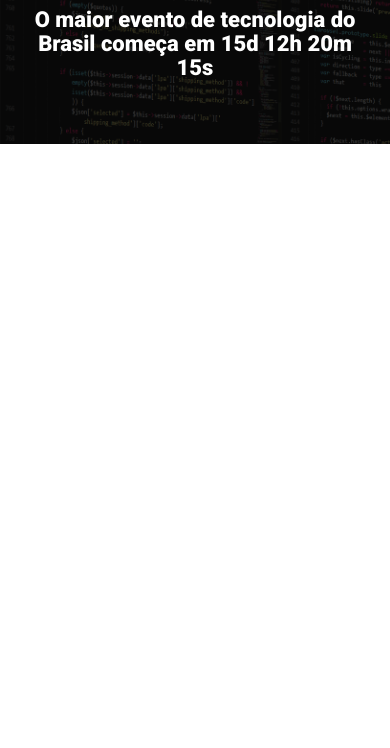
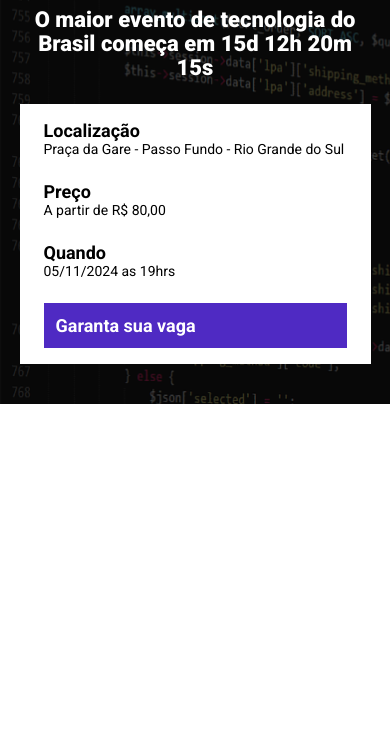
Before and after one commit to trevisandaniel/md21_landingpage, a website built with Parcel: page src/index.html in a window 390 px wide. Shown: the part 96-844 px from the top of the page. Built offline with nearby package versions, Linux system fonts and the light colour scheme.

Commit message:
finalizando o hero

```diff
--- a/src/index.html
+++ b/src/index.html
@@ -18,6 +18,25 @@
             <p class="hero__text">
                 O maior evento de tecnologia do Brasil começa em 15d 12h 20m 15s
             </p>
+            <div class="infos-bar">
+                <ul class="infos-bar__infos">
+                    <li class="infos-bar__infos__item">
+                        <b>Localização</b>
+                        Praça da Gare - Passo Fundo - Rio Grande do Sul
+                    </li>
+                    <li class="infos-bar__infos__item">
+                        <b>Preço</b>
+                        A partir de R$ 80,00
+                    </li>
+                    <li class="infos-bar__infos__item">
+                        <b>Quando</b>
+                        05/11/2024 as 19hrs
+                    </li>
+                </ul>
+                <a href="#" class="button button--primary">
+                    Garanta sua vaga
+                </a>
+            </div>
         </div>
     </header>
 
--- /dev/null
+++ b/src/styles/components/_buttons.scss
@@ -0,0 +1,24 @@
+.button{
+    padding: 12px;
+    font-size: 18px;
+    font-weight: bold;
+    text-decoration: none;
+    text-align: center;
+    white-space: nowrap;
+
+    &--primary{
+        color: #fff;
+        background-color: #4f2ac3;
+    }
+
+    @media (max-width:640px){
+        display: flex;
+        width: 100%;
+        align-items: center;
+    }
+
+    @media (max-width: 1024px){
+        display: flex;
+        align-items: center;
+    }
+}
--- /dev/null
+++ b/src/styles/components/_infos_bar.scss
@@ -0,0 +1,40 @@
+.infos-bar{
+    padding: 16px 24px;
+    background-color: #fff;
+    display: flex;
+    justify-content: space-between;
+
+    &__infos{
+        display: flex;
+        gap: 40px;
+
+        &__item{
+            font-size: 14px;
+            color: #000;
+
+            b{
+                font-size: 18px;
+                display: block;
+                color: #000;
+            }
+        }
+    }
+
+    @media (max-width: 640px){
+        display: block;
+
+        &__infos{
+            display: block;
+
+            &__item{
+                margin-bottom: 24px;
+            }
+        }
+    }
+
+    @media (max-width: 1024px){
+        &__infos{
+            gap: 16px;
+        }
+    }
+}
--- a/src/styles/main.scss
+++ b/src/styles/main.scss
@@ -1,4 +1,6 @@
 @use 'hero';
+@use 'components/infos_bar';
+@use 'components/buttons';
 
 *{
     margin: 0;
@@ -6,6 +8,7 @@
     box-sizing: border-box;
     font-family: Roboto, sans-serif;
     color: #fff;
+    list-style: none;
 }
 
 .container{
```
